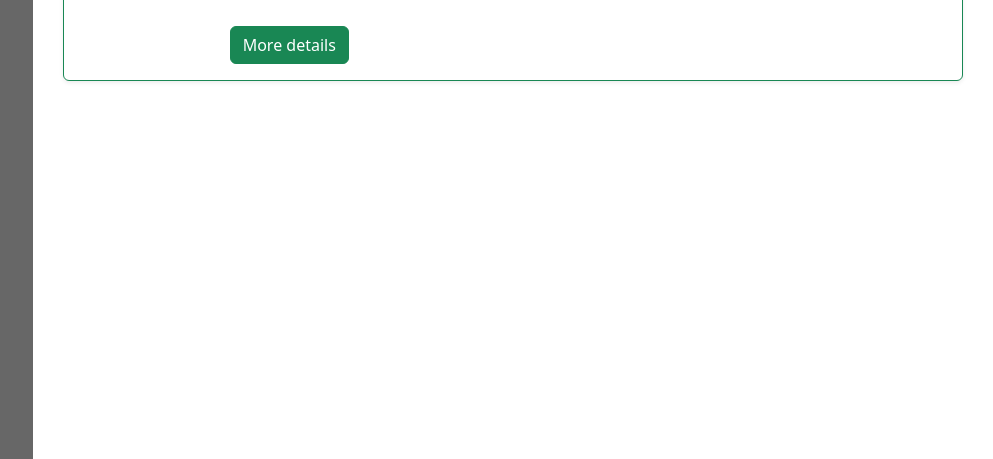
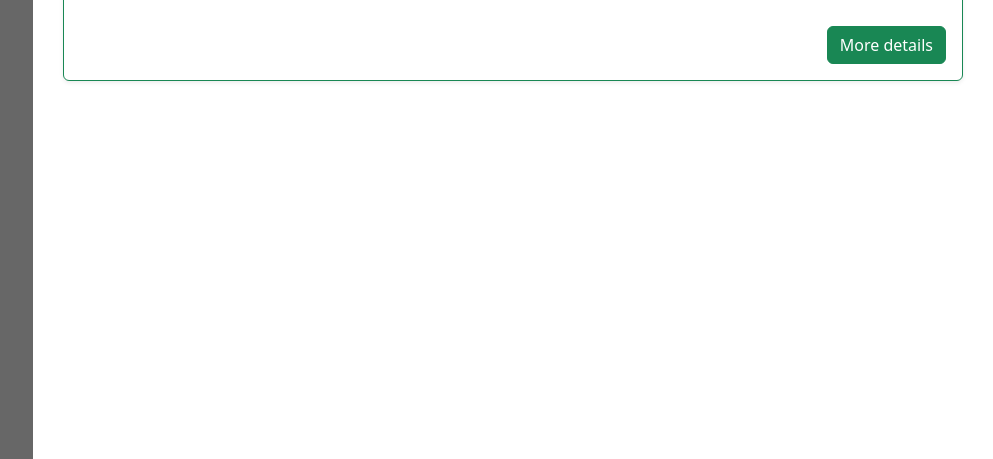
Before and after one commit to tpan03/ict239-tma-tranphuan, a Flask app: template Q_2a/templates/index.html in a window 1280 px wide. Shown: the part 341-800 px from the top of the page, without its empty margins (287-1280 px from the left). Run offline with Flask 3, Linux system fonts and the light colour scheme; the template is opened without the code that fills it: most values are stand-ins (such as "Sample title", 1, 10 or a date in 2020); grey boxes are pictures that could not be loaded.

```diff
--- a/Q_2a/templates/index.html
+++ b/Q_2a/templates/index.html
@@ -50,9 +50,12 @@
         </div>
 
         <!-- More details button -->
-        <a href="{{ url_for('book_detail', title=b['title']) }}" class="btn btn-success mt-2">
-          More details
-        </a>
+        <div class="d-flex justify-content-end">
+         <a href="{{ url_for('book_detail', title=b['title']) }}" class="btn btn-success mt-2">
+        More details
+         </a>
+        </div>
+
       </div>
     </div>
   </div>
```
